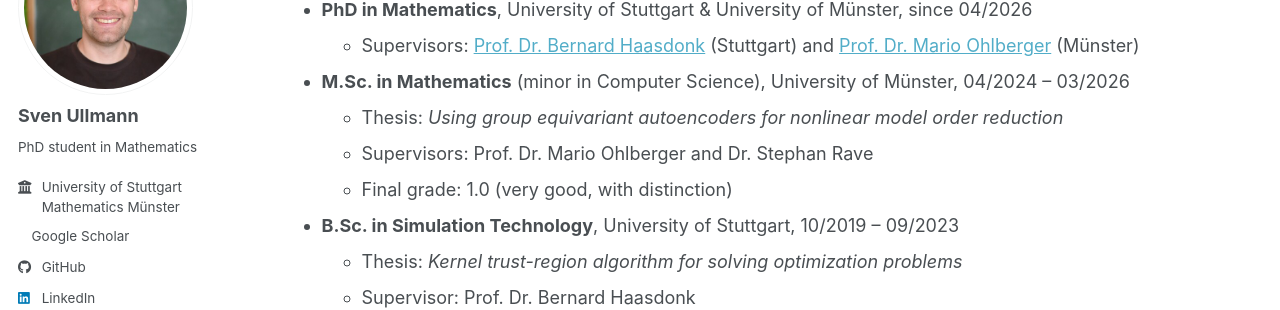
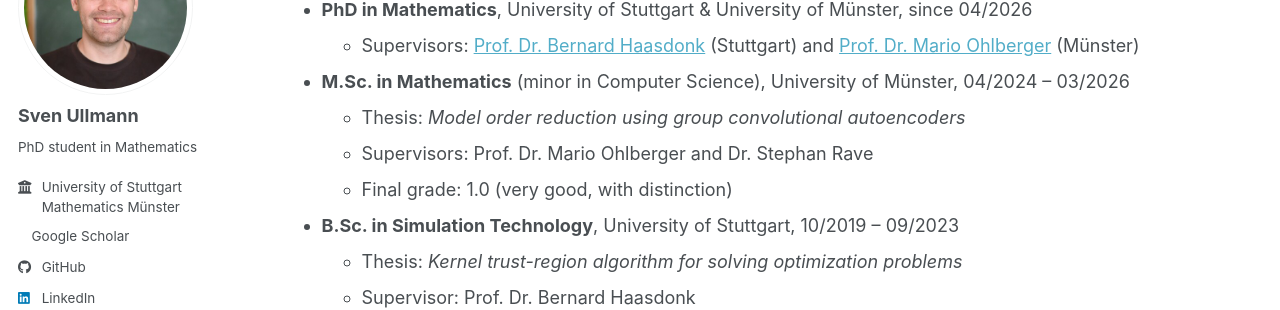
Before and after one commit to ullmannsven/ullmannsven.github.io, a Jekyll site: the page built from _pages/cv.md, in a window 1280 px wide and 1348 px high. Shown: the part 199-509 px from the top of the window. Built offline with Jekyll 4.4.1, drawn with Linux system fonts in a browser that asks for light colours; a script bundle is joined from its source files by our own code; a style sheet for code colours, icons or effects is not loaded.

Commit message:
correct master thesis title

```diff
--- a/_pages/cv.md
+++ b/_pages/cv.md
@@ -14,7 +14,7 @@ Education
 * **PhD in Mathematics**, University of Stuttgart & University of Münster, since 04/2026
   * Supervisors: [Prof. Dr. Bernard Haasdonk](https://www.ians.uni-stuttgart.de/institute/team/Haasdonk-00002/) (Stuttgart) and [Prof. Dr. Mario Ohlberger](https://www.uni-muenster.de/AMM/en/ohlberger/team/mario_ohlberger.shtml) (Münster)
 * **M.Sc. in Mathematics** (minor in Computer Science), University of Münster, 04/2024 – 03/2026
-  * Thesis: *Using group equivariant autoencoders for nonlinear model order reduction*
+  * Thesis: *Model order reduction using group convolutional autoencoders*
   * Supervisors: Prof. Dr. Mario Ohlberger and Dr. Stephan Rave
   * Final grade: 1.0 (very good, with distinction)
 * **B.Sc. in Simulation Technology**, University of Stuttgart, 10/2019 – 09/2023
```
